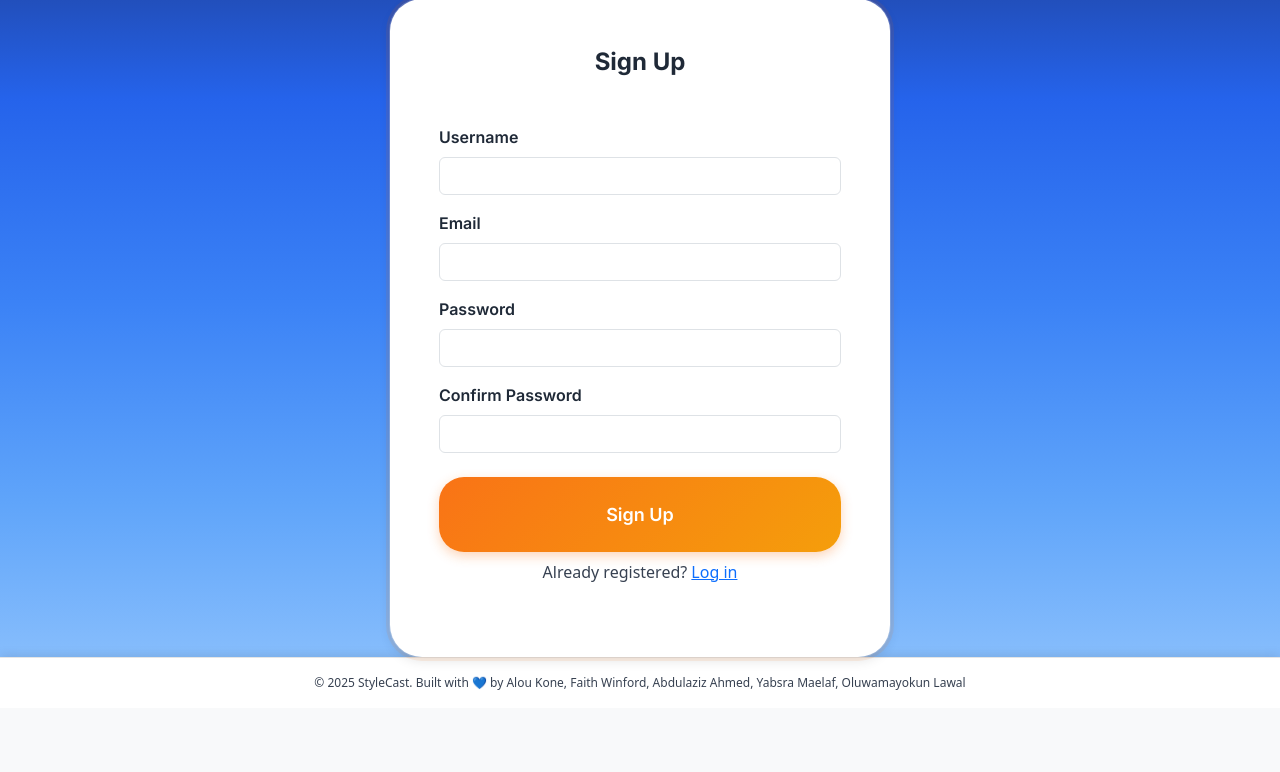
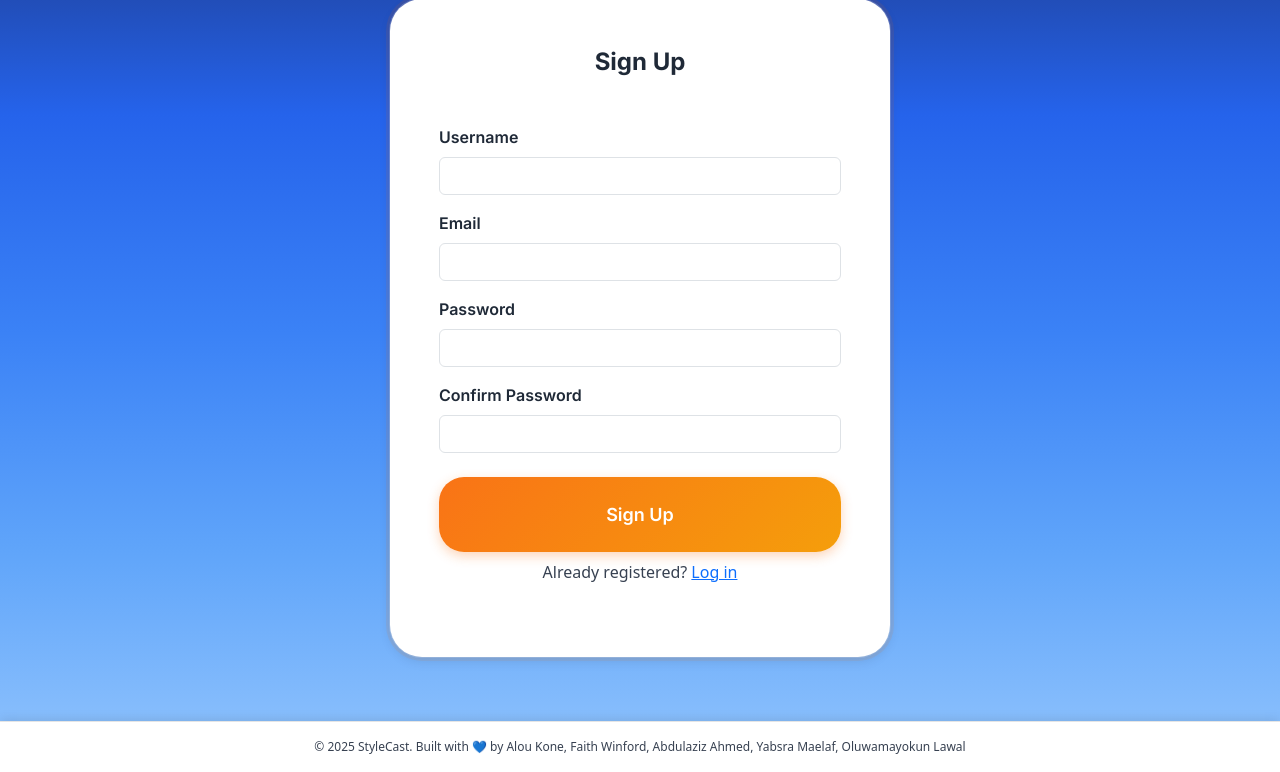
Before and after one commit to mayokunl/Weather-Based-Outfit-Planner, a Flask app: page /register in a window 1280 px wide. Shown: the part 105-877 px from the top of the page. Before the commit the page ends 795 px from the top, so only its background shows below. Run offline with Flask 3, Linux system fonts and the light colour scheme.

Commit message:
Register.html: fixed margin on sign up page

```diff
--- a/app/templates/register.html
+++ b/app/templates/register.html
@@ -1,6 +1,6 @@
 {% extends "layout.html" %}
 {% block content %}
-<div class="container-card container-form mt-xl">
+<div class="container-card container-form mt-xl mb-3xl">
     <form method="POST">
         {{ form.hidden_tag() }}
         <h2 class="form-title">Sign Up</h2>
--- a/app/templates/starter-closet.html
+++ b/app/templates/starter-closet.html
@@ -1,7 +1,7 @@
 {% extends "layout.html" %}
 {% block content %}
 <div class="container-card container-wide mt-3xl mb-3xl">
-  <h1 class="heading-1 text-center mb-xl">Pick Basic Items for Your Closet</h1>
+  <h1 class="heading-1 text-center mb-xl">Pick Basic Items for Your Closet 🚪</h1>
   <form method="POST">
     <div class="cards starter-closet-cards">
       {% for product in products %}
```
